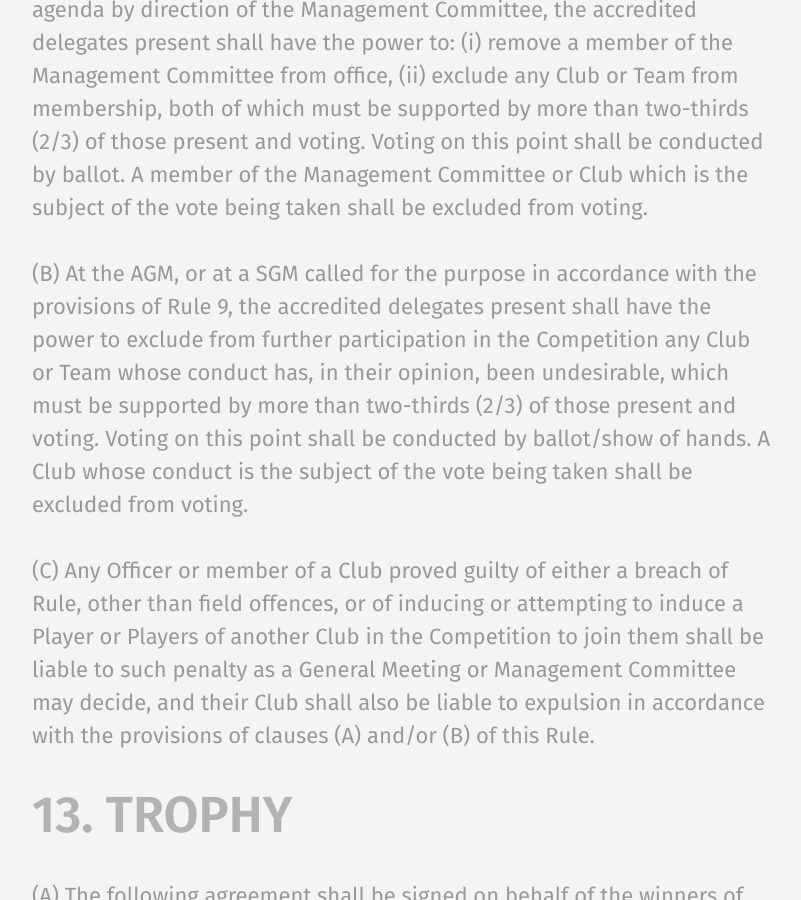
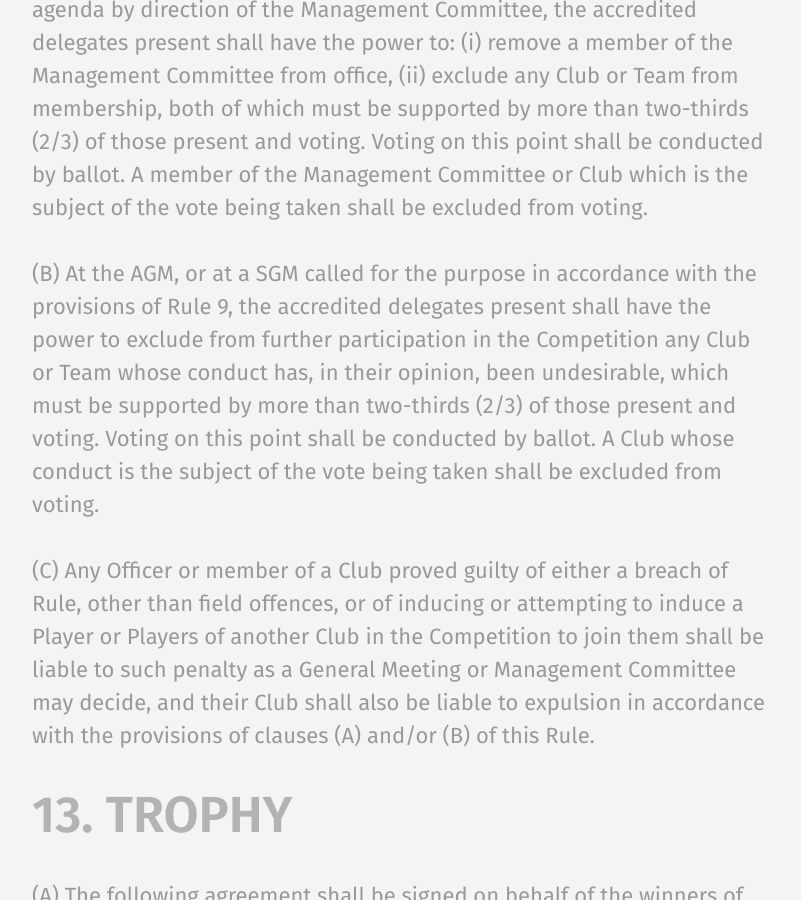
Before and after one commit to rotherleague/Rother, a Jekyll site: the page built from rules.md, in a window 1280 px wide and 900 px high, scrolled down 19586 px. Shown: the whole window, without its empty margins (56-857 px from the left). Built offline with Jekyll 4.4.1, drawn with Linux system fonts in a browser that asks for light colours.

Commit message:
Update 12.md

```diff
--- a/_includes/rules/12.md
+++ b/_includes/rules/12.md
@@ -2,6 +2,6 @@
 
 (A) At the AGM or SGM called for the purpose in accordance with the provisions of Rule 9, notice of motion having been duly circulated on the agenda by direction of the Management Committee, the accredited delegates present shall have the power to: (i) remove a member of the Management Committee from office, (ii) exclude any Club or Team from membership, both of which must be supported by more than two-thirds (2/3) of those present and voting. Voting on this point shall be conducted by ballot. A member of the Management Committee or Club which is the subject of the vote being taken shall be excluded from voting.
 
-(B)	At the AGM, or at a SGM called for the purpose in accordance with the provisions of Rule 9, the accredited delegates present shall have the power to exclude from further participation in the Competition any Club or Team whose conduct has, in their opinion, been undesirable, which must be supported by more than two-thirds (2/3) of those present and voting. Voting on this point shall be conducted by ballot/show of hands. A Club whose conduct is the subject of the vote being taken shall be excluded from voting.
+(B)	At the AGM, or at a SGM called for the purpose in accordance with the provisions of Rule 9, the accredited delegates present shall have the power to exclude from further participation in the Competition any Club or Team whose conduct has, in their opinion, been undesirable, which must be supported by more than two-thirds (2/3) of those present and voting. Voting on this point shall be conducted by ballot. A Club whose conduct is the subject of the vote being taken shall be excluded from voting.
 
 (C)	Any Officer or member of a Club proved guilty of either a breach of Rule, other than field offences, or of inducing or attempting to induce a Player or Players of another Club in the Competition to join them shall be liable to such penalty as a General Meeting or Management Committee may decide, and their Club shall also be liable to expulsion in accordance with the provisions of clauses (A) and/or (B) of this Rule.
```
